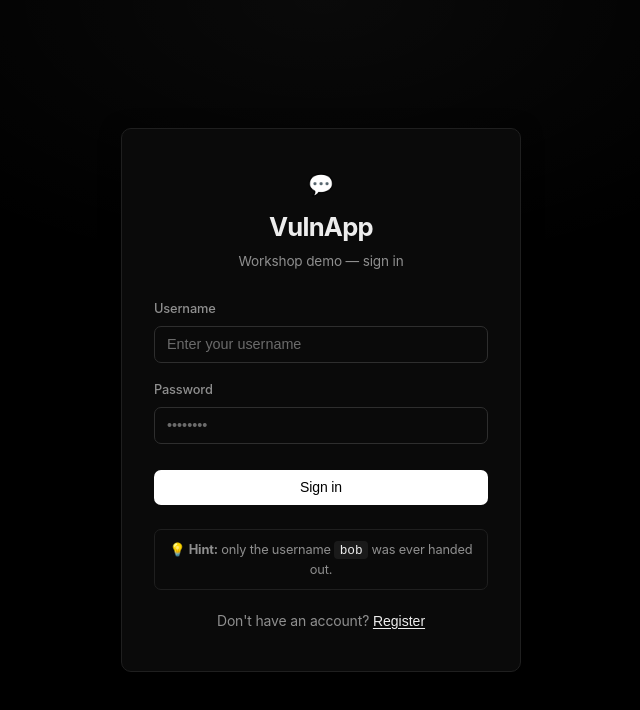
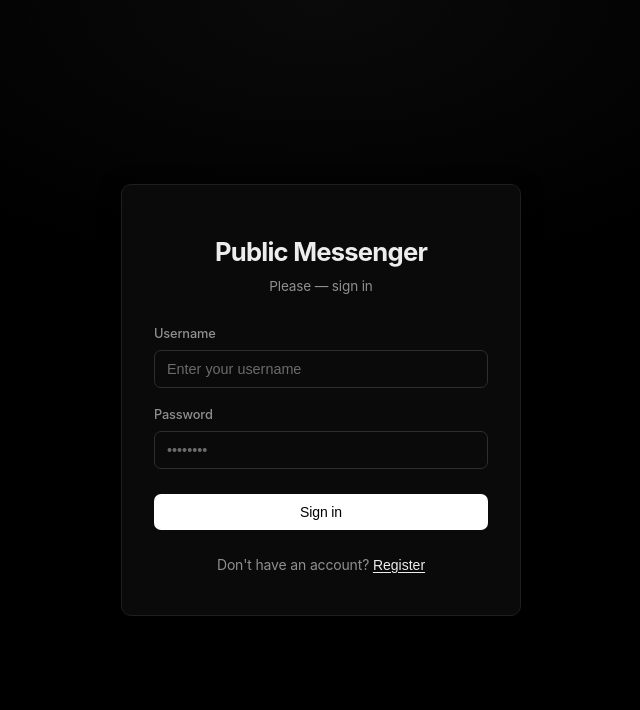
Before and after one commit to MTTI-web/infosec-workshop-web, a React (Vite) app in the folder client/: page / in a window 1280 px wide. Shown: the top 710 px of the page, without its empty margins (319-959 px from the left). Built offline with nearby package versions, Linux system fonts and the light colour scheme; no server answers.

Commit message:
superficial things

```diff
--- a/client/index.html
+++ b/client/index.html
@@ -3,7 +3,7 @@
   <head>
     <meta charset="UTF-8" />
     <meta name="viewport" content="width=device-width, initial-scale=1.0" />
-    <title>VulnApp - Workshop Demo</title>
+    <title>Public Messenger</title>
   </head>
   <body>
     <div id="root"></div>
--- a/client/src/pages/Dashboard.jsx
+++ b/client/src/pages/Dashboard.jsx
@@ -106,8 +106,7 @@ export default function Dashboard({ user, onLogout }) {
       <header className="navbar">
         <div className="navbar-container">
           <div className="brand">
-            <span className="brand-logo">💬</span>
-            <span className="brand-name">Community Board</span>
+            <span className="brand-name">Public Messenger</span>
           </div>
 
           <div className="user-nav-actions">
--- a/client/src/pages/Login.jsx
+++ b/client/src/pages/Login.jsx
@@ -58,11 +58,9 @@ export default function Login({ onLogin }) {
     <div className="auth-page">
       <div className="auth-card">
         <div className="auth-header">
-          <div className="brand-logo">💬</div>
-          <h1>VulnApp</h1>
+          <h1>Public Messenger</h1>
           <p className="subtext">
-            Workshop demo &mdash;{" "}
-            {isRegistering ? "create an account" : "sign in"}
+            Please &mdash; {isRegistering ? "create an account" : "sign in"}
           </p>
         </div>
 
@@ -131,11 +129,6 @@ export default function Login({ onLogin }) {
         <div className="auth-footer">
           {!isRegistering ? (
             <>
-              <div className="hint-box">
-                💡 <strong>Hint:</strong> only the username <code>bob</code> was
-                ever handed out.
-              </div>
-
               <p className="switch-text">
                 Don't have an account?{" "}
                 <button
```
